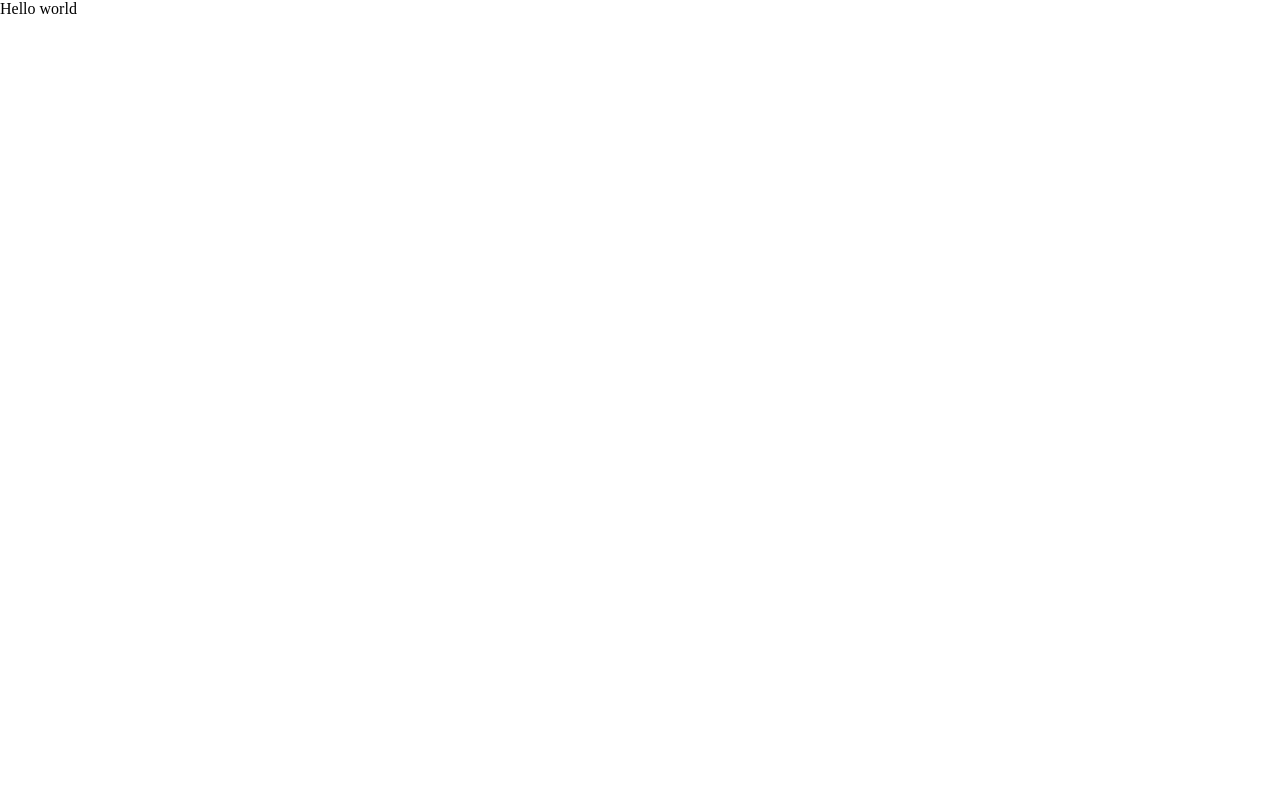
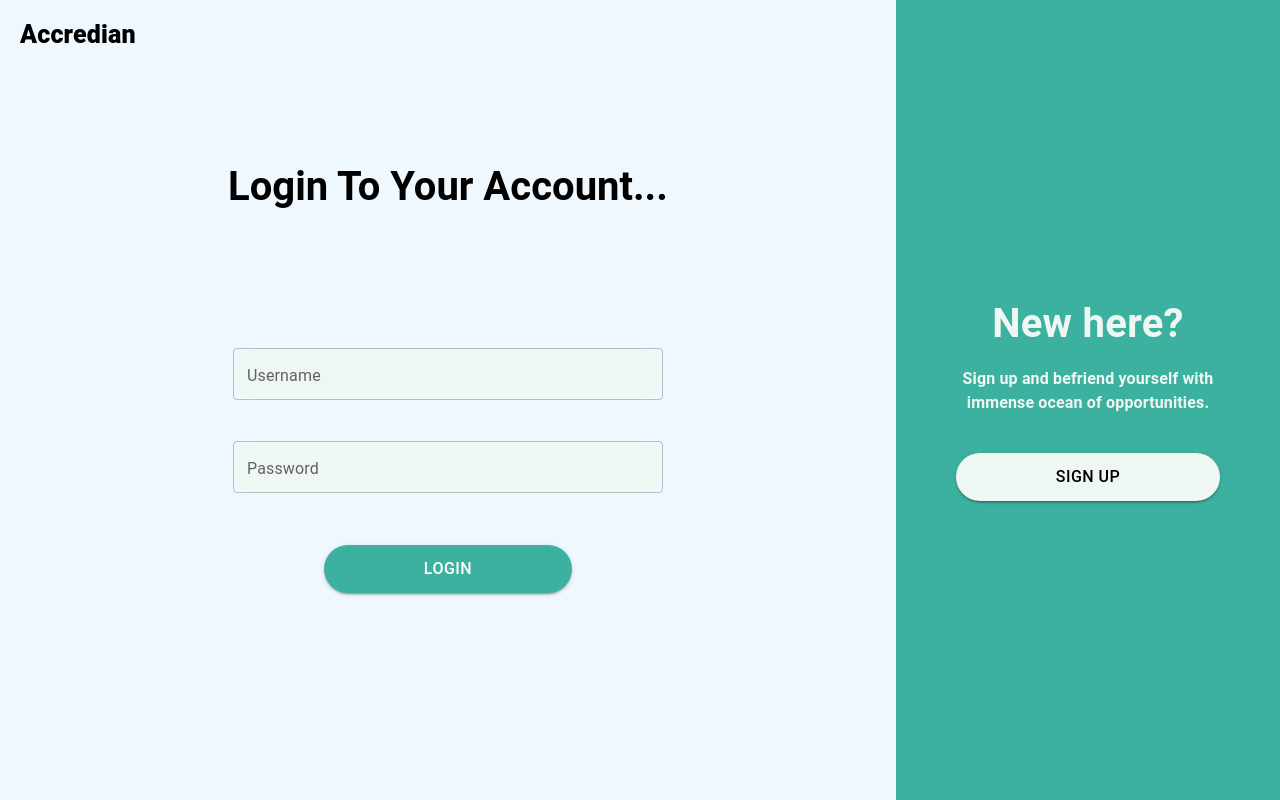
Before and after one commit to CHEEMS-1206/Accredian-frontend-task, a React (Create React App) app: page / in a window 1280 px wide. Built offline with nearby package versions, Linux system fonts and the light colour scheme.

Commit message:
defined logic for custom rendering of login, register and error page?

```diff
--- a/src/App.js
+++ b/src/App.js
@@ -1,9 +1,32 @@
 import React from "react";
+import Login from "./Components/LoginPage/Login.js";
+import Register from "./Components/RegisterPage/Register.js";
+
+import { Route, Routes, BrowserRouter } from "react-router-dom"
 
 function App() {
+  const isLoggedIn = localStorage.token ? true : false;
   return (
     <div className="App">
-      Hello world
+      <BrowserRouter>
+        <Routes>
+          {isLoggedIn && (
+            <Route
+              path="/"
+              element={<div className="homepage">Welcome to Accredian !</div>}
+            />
+          )}
+          {!isLoggedIn && (
+            <Route path="/" element={<Login/>}/>
+          )}
+          <Route path="/login" element={<Login />} />
+          <Route path="register" element={<Register />} />
+          <Route
+            path="*"
+            element={<div className="errPage">#404 Not Found !</div>}
+          />
+        </Routes>
+      </BrowserRouter>
     </div>
   );
 }
```
